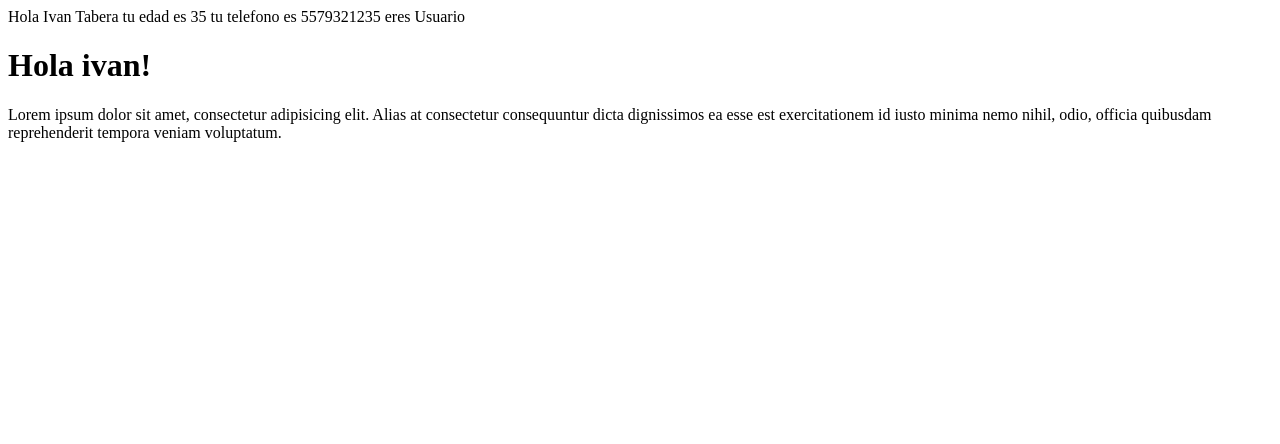
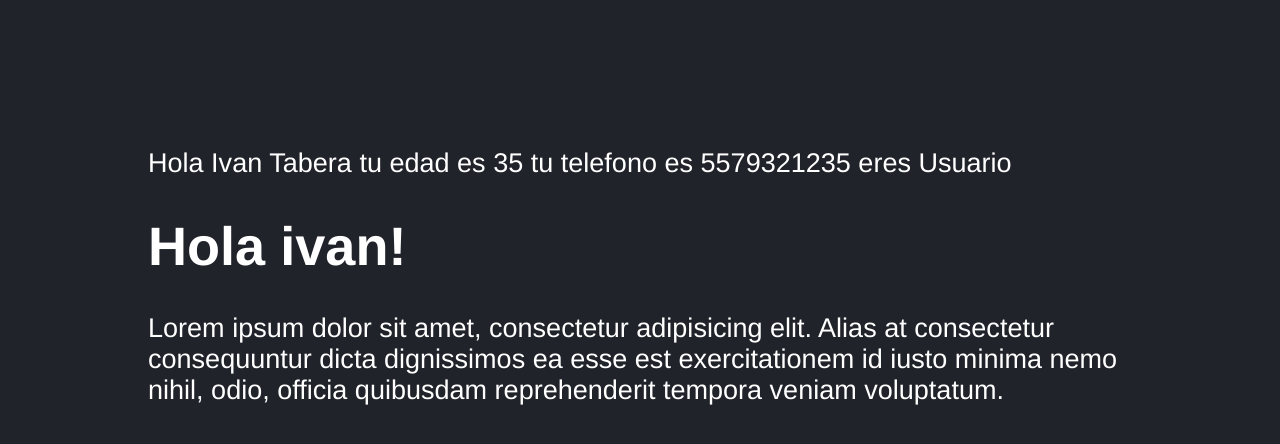
Before and after one commit to ivantabera/02-first-step-react, a React (Vite) app: page / in a window 1280 px wide. Shown: the top 444 px of the page. Built offline with nearby package versions, Linux system fonts and the light colour scheme.

Commit message:
Se generan los estilos del componente

```diff
--- a/src/MyFirstApp.jsx
+++ b/src/MyFirstApp.jsx
@@ -16,6 +16,8 @@
   eres ${!persona.isAdmin ? 'Administrador' : 'Usuario'}`
 }
 
+import './styles.css';
+
 export const MyFirstApp = () => {
   return (
     <>
--- /dev/null
+++ b/src/styles.css
@@ -0,0 +1,7 @@
+html, body {
+    background-color: #21232A;
+    color: white;
+    font-family: Helvetica, Arial, sans-serif;
+    font-size: 1.3rem;
+    padding: 70px;
+}
```
